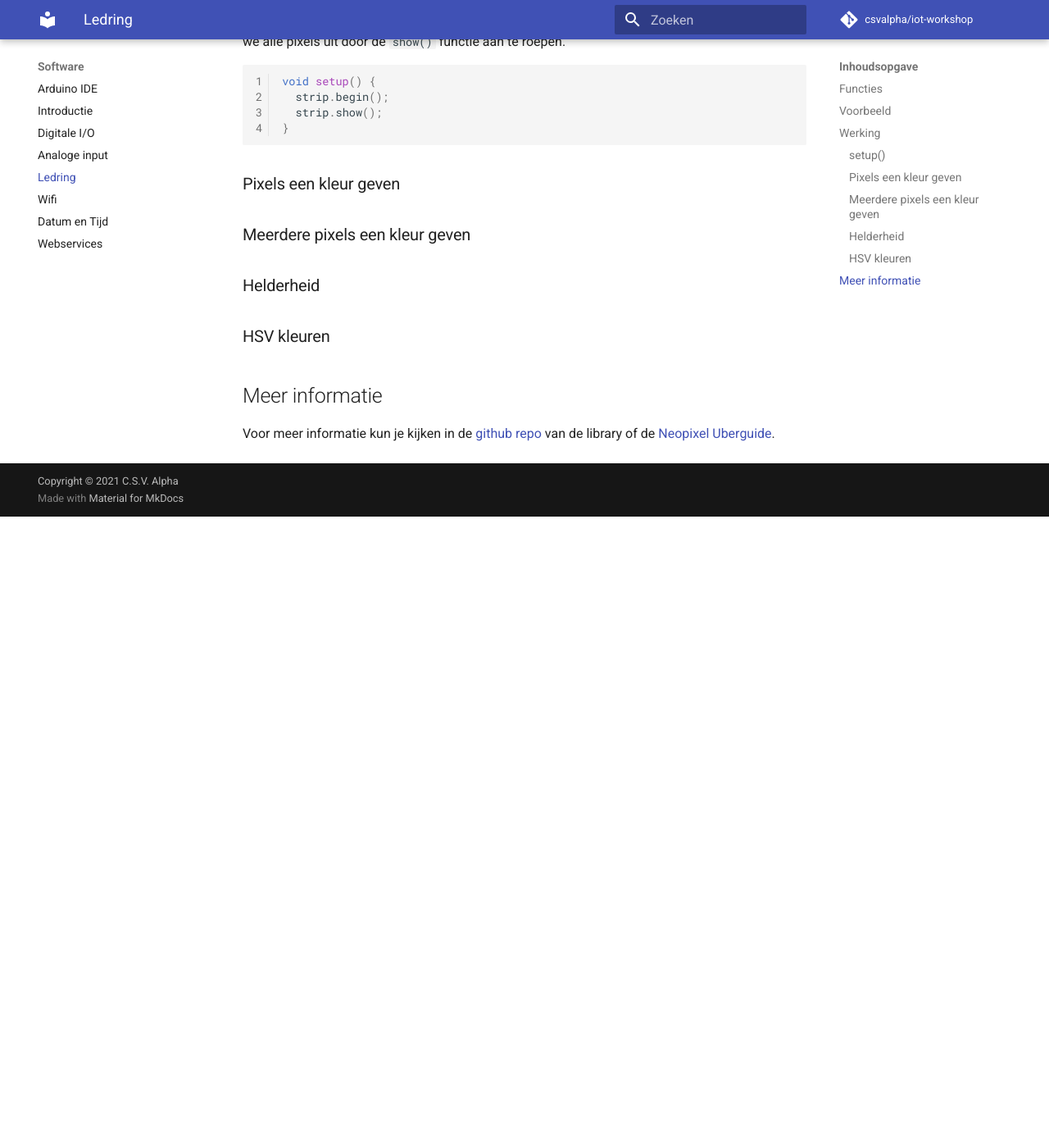
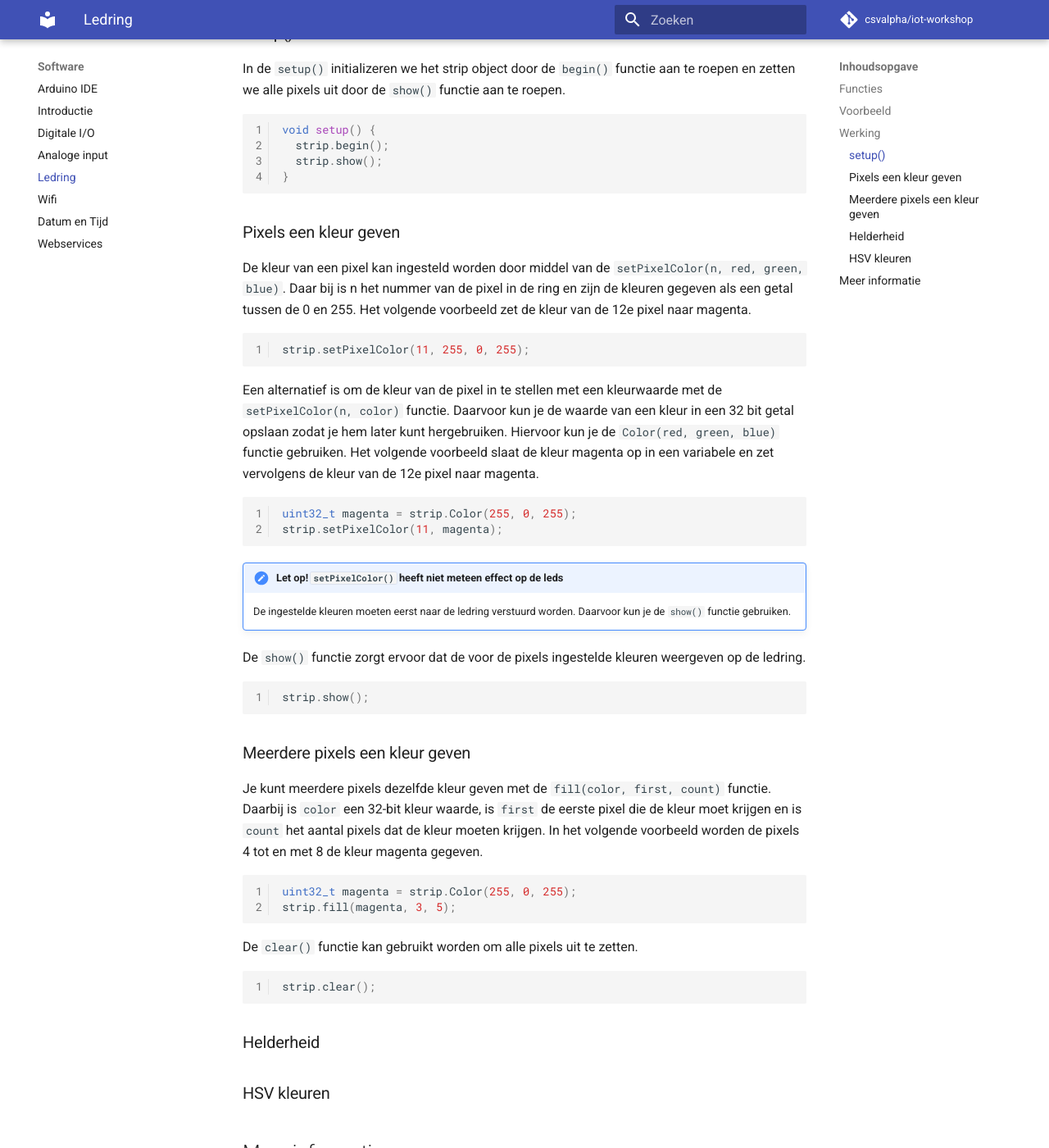
Before and after one commit to csvalpha/iot-workshop, an MkDocs documentation site: the page built from docs/software/ledring.md, in a window 1280 px wide and 1400 px high, scrolled down 3542 px. Shown: the whole window at 82% size. Built offline with MkDocs 1.6.1 and Material for MkDocs 9.7.7, drawn with Linux system fonts in a browser that asks for light colours; comment, search, counter and statistics services are not loaded; before the commit the page ends 4172 px from its top, so only the background shows below that; some of the changed text lies outside the part shown.

Commit message:
Update ledring.md

````diff
--- a/docs/software/ledring.md
+++ b/docs/software/ledring.md
@@ -7,14 +7,15 @@ De library heeft de volgende functies.
 
   - `begin()` initialiseert het ledring object waarna het gebruikt kan worden.
   - `show()` schrijft de wijzigingen aan de pixel kleuren naar de ledring voor weergave.
-  - `setPixelColor()` zet de kleur van de pixel.
-  - `fill()` zet de kleur van meerdere achtereenvolgende pixels.
-  - `Color()` converteerd losse waarden voor rood, groen en blauw naar een enkele kleurwaarde.
-  - `ColorHSV()` converteerd losse waarden voor hue, saturation en value naar een enkele kleurwaarde.
-  - `getPixelColor()` geeft de kleur van een pixel.
-  - `setBrightness()` zet de helderheid van de ledring met een waarde tussen de 0 en de 255.
+  - `setPixelColor(n, red, green, blue)` zet de kleur van de pixel.
+  - `fill(color, first, count)` zet de kleur van meerdere achtereenvolgende pixels.
+  - `Color(red, green, blue)` converteerd losse waarden voor rood, groen en blauw naar een enkele kleurwaarde.
+  - `ColorHSV(hue, saturation, value)` converteerd losse waarden voor hue, saturation en value naar een enkele kleurwaarde.
+  - `getPixelColor(n)` geeft de kleur van een pixel.
+  - `setBrightness(brightness)` zet de helderheid van de ledring met een waarde tussen de 0 en de 255.
   - `getBrightness()` geeft de helderheid van de ledring.
   - `clear()` verwijdert alle ingestelde kleuren van elke pixel.
+  - `numPixels()` geeft het aantal pixels in de ledring.
 
 ## Voorbeeld
 ```c++
@@ -158,12 +159,40 @@ void setup() {
 ```
 
 ### Pixels een kleur geven
+De kleur van een pixel kan ingesteld worden door middel van de `setPixelColor(n, red, green, blue)`. Daar bij is n het nummer van de pixel in de ring en zijn de kleuren gegeven als een getal tussen de 0 en 255. Het volgende voorbeeld zet de kleur van de 12e pixel naar magenta.
+```c++
+strip.setPixelColor(11, 255, 0, 255);
+```
+
+Een alternatief is om de kleur van de pixel in te stellen met een kleurwaarde met de `setPixelColor(n, color)` functie. Daarvoor kun je de waarde van een kleur in een 32 bit getal opslaan zodat je hem later kunt hergebruiken. Hiervoor kun je de `Color(red, green, blue)` functie gebruiken. Het volgende voorbeeld slaat de kleur magenta op in een variabele en zet vervolgens de kleur van de 12e pixel naar magenta.
+```c++
+uint32_t magenta = strip.Color(255, 0, 255);
+strip.setPixelColor(11, magenta);
+```
+
+!!! caution "Let op! `setPixelColor()` heeft niet meteen effect op de leds"
+    De ingestelde kleuren moeten eerst naar de ledring verstuurd worden. Daarvoor kun je de `show()` functie gebruiken.
+
+De `show()` functie zorgt ervoor dat de voor de pixels ingestelde kleuren weergeven op de ledring.
+```c++
+strip.show();
+```
 
 ### Meerdere pixels een kleur geven
+Je kunt meerdere pixels dezelfde kleur geven met de `fill(color, first, count)` functie. Daarbij is `color` een 32-bit kleur waarde, is `first` de eerste pixel die de kleur moet krijgen en is `count` het aantal pixels dat de kleur moeten krijgen. In het volgende voorbeeld worden de pixels 4 tot en met 8 de kleur magenta gegeven.
+```c++
+uint32_t magenta = strip.Color(255, 0, 255);
+strip.fill(magenta, 3, 5);
+```
+
+De `clear()` functie kan gebruikt worden om alle pixels uit te zetten.
+```c++
+strip.clear();
+```
 
 ### Helderheid
 
 ### HSV kleuren
 
 ## Meer informatie
-Voor meer informatie kun je kijken in de [github repo](https://github.com/adafruit/Adafruit_NeoPixel) van de library of de [Neopixel Uberguide](https://learn.adafruit.com/adafruit-neopixel-uberguide/arduino-library-use).
+Voor meer informatie kun je naar de [github repo](https://github.com/adafruit/Adafruit_NeoPixel) van de library of vind je in de [Neopixel Uberguide](https://learn.adafruit.com/adafruit-neopixel-uberguide/arduino-library-use).
````
